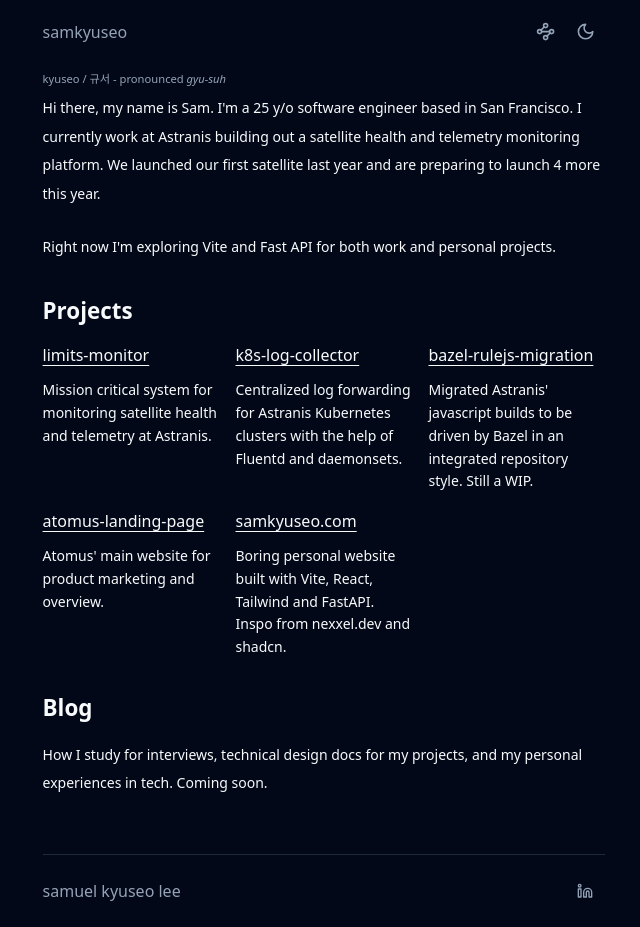
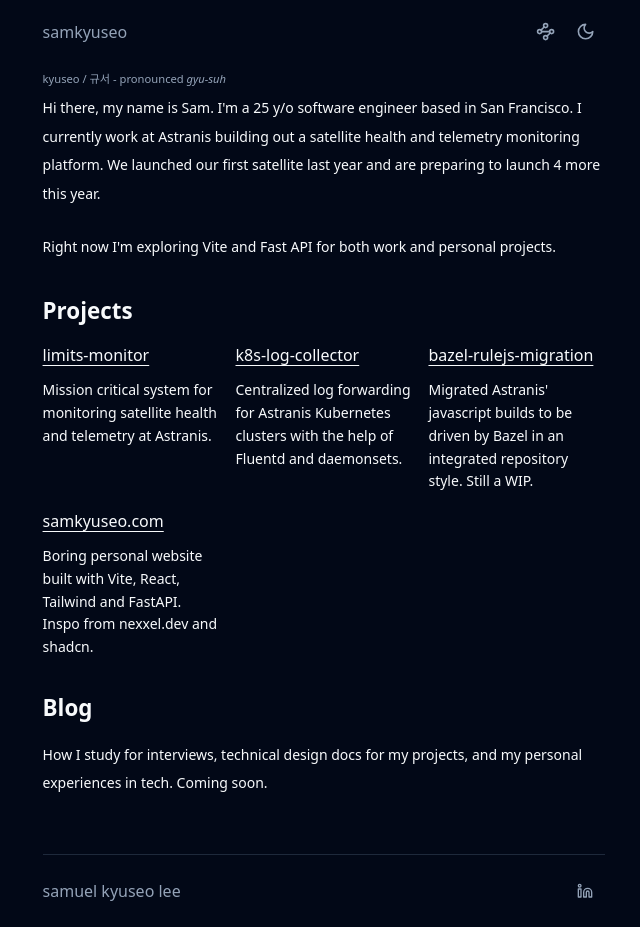
Before and after one commit to samkyuseo/vite-fast, a React (Vite) app in the folder vite-sandbox/: page / in a window 1280 px wide. Shown: the whole page, without its empty margins (316-956 px from the left). Built offline with nearby package versions, Linux system fonts and the light colour scheme.

Commit message:
get rid of atomus landing page

```diff
--- a/vite-sandbox/src/App.tsx
+++ b/vite-sandbox/src/App.tsx
@@ -103,14 +103,6 @@
               </p>
             </div>
             <div className="flex flex-col">
-              <a onClick={() => popup("https://www.atomuscyber.com/")}>
-                atomus-landing-page
-              </a>
-              <p className="pt-3 text-[14px] font-light leading-relaxed">
-                Atomus' main website for product marketing and overview.
-              </p>
-            </div>
-            <div className="flex flex-col">
               <a onClick={() => popup("https://samkyuseo.com/")}>
                 samkyuseo.com
               </a>
```
